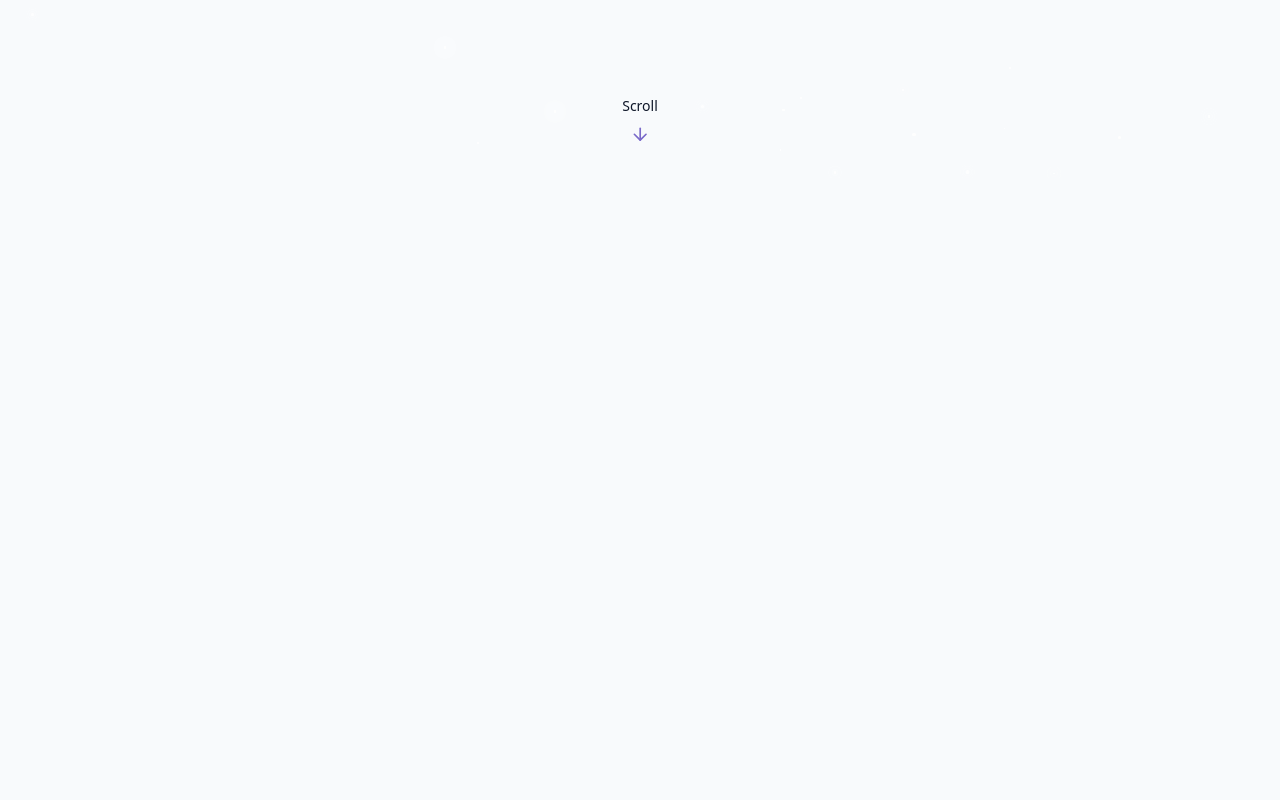
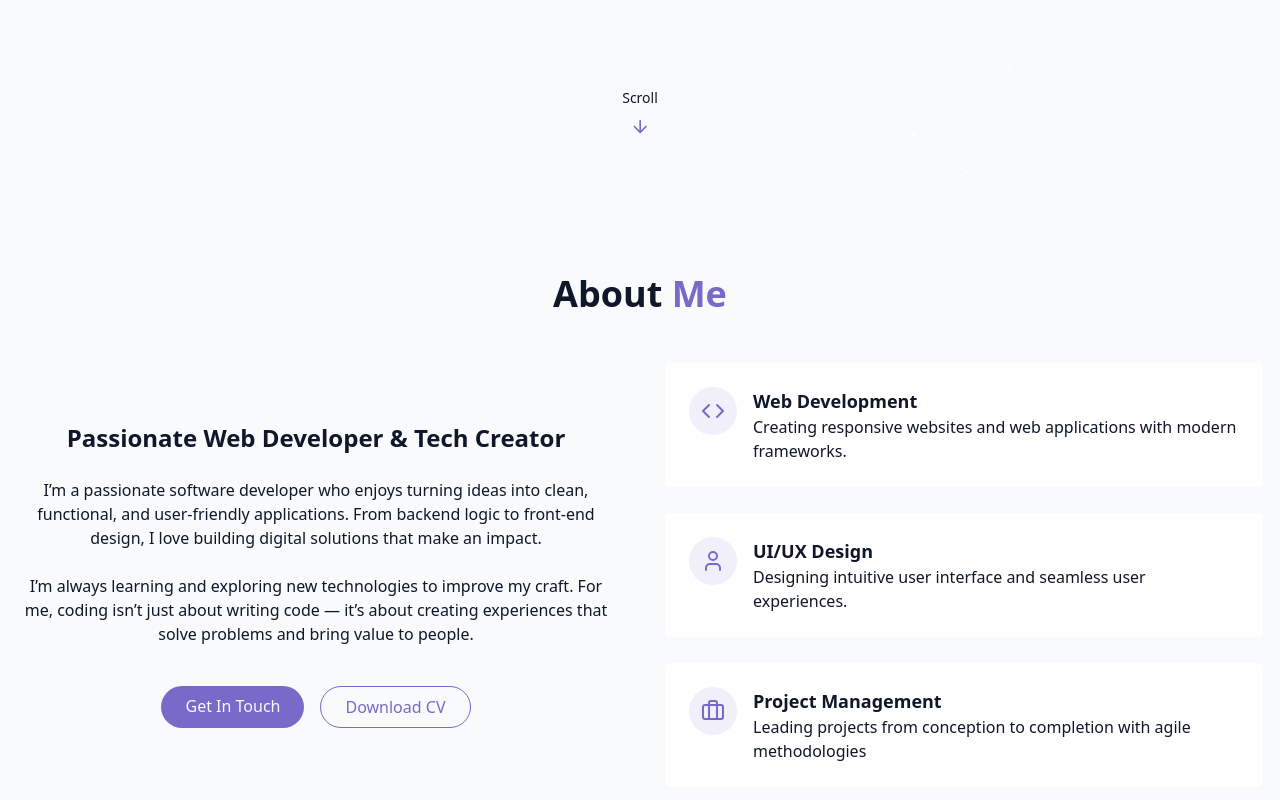
Before and after one commit to 10thPrince/new-react-portifolio, a React (Vite) app in the folder frontend/: page / in a window 1280 px wide. Shown: the part 622-1422 px from the top of the page. Before the commit the page ends 800 px from the top, so only its background shows below. Built offline with nearby package versions, Linux system fonts and the light colour scheme.

Commit message:
Finished About section

```diff
--- /dev/null
+++ b/frontend/src/components/About.jsx
@@ -0,0 +1,99 @@
+import cv from "../assets/Prince_CV.pdf";
+import { Briefcase, Code, User } from "lucide-react";
+
+const About = () => {
+  return (
+    <section id="about" className="py-24 px-4 relative">
+      {" "}
+      <div className="container mx-auto max-w-5xl">
+        <h2 className="text-3xl md:text-4xl font-bold mb-12 text-center">
+          About
+          <span className="text-primary"> Me</span>
+        </h2>
+      </div>
+      {/* grid div */}
+      <div className="grid grid-cols-1 md:grid-cols-2 gap-12 items-center">
+        {/* passionate wed-dev */}
+        <div className="space-y-6">
+          <h3 className="text-2xl font-semibold">
+            Passionate Web Developer & Tech Creator
+          </h3>
+          <p className="text-muted-foreground">
+            I’m a passionate software developer who enjoys turning ideas into
+            clean, functional, and user-friendly applications. From backend
+            logic to front-end design, I love building digital solutions that
+            make an impact.
+          </p>
+          <p className="text-muted-foreground">
+            I’m always learning and exploring new technologies to improve my
+            craft. For me, coding isn’t just about writing code — it’s about
+            creating experiences that solve problems and bring value to people.
+          </p>
+          {/* buttons */}
+          <div className="flex flex-col sm:flex-row gap-4 pt-4 justify-center">
+            <a href="contact" className="cosmic-button">
+              {" "}
+              Get In Touch
+            </a>
+            <a
+              href={cv}
+              download="Prince_Resume.pdf"
+              className="px-6 py-2 rounded-full border border-primary text-primary hover:bg-primary hover:text-foreground transition-colors duration-300"
+            >
+              {" "}
+              Download CV
+            </a>
+          </div>
+        </div>
+
+        {/* skills */}
+        <div className="grid grid-cols-1 gap-6">
+          <div className="gradient-border p-6 card-hover">
+            <div className="flex items-start gap-4">
+              <div className="p-3 rounded-full bg-primary/10">
+                <Code className="text-primary h-6 w-6" />
+              </div>
+              <div className="text-left">
+                <h4 className="font-semibold text-lg">Web Development</h4>
+                <p className="text-muted-foreground">
+                  Creating responsive websites and web applications with modern
+                  frameworks.
+                </p>
+              </div>
+            </div>
+          </div>
+          <div className="gradient-border p-6 card-hover">
+            <div className="flex items-start gap-4">
+              <div className="p-3 rounded-full bg-primary/10">
+                <User className="text-primary h-6 w-6" />
+              </div>
+              <div className="text-left">
+                <h4 className="font-semibold text-lg">UI/UX Design</h4>
+                <p className="text-muted-foreground">
+                  Designing intuitive user interface and
+                  seamless user experiences.
+                </p>
+              </div>
+            </div>
+          </div>
+          <div className="gradient-border p-6 card-hover">
+            <div className="flex items-start gap-4">
+              <div className="p-3 rounded-full bg-primary/10">
+                <Briefcase className="text-primary h-6 w-6" />
+              </div>
+              <div className="text-left">
+                <h4 className="font-semibold text-lg">Project Management</h4>
+                <p className="text-muted-foreground">
+                  Leading projects from conception to completion
+                  with agile methodologies
+                </p>
+              </div>
+            </div>
+          </div>
+        </div>
+      </div>
+    </section>
+  );
+};
+
+export default About;
--- a/frontend/src/pages/Home.jsx
+++ b/frontend/src/pages/Home.jsx
@@ -3,6 +3,7 @@ import ThemeToggle from '../components/ThemeToggle'
 import StarBackground from '../components/StarBackground'
 import Navbar from '../components/Navbar'
 import HeroSection from '../components/HeroSection'
+import About from '../components/About'
 
 const Home = () => {
   return (
@@ -16,6 +17,7 @@ const Home = () => {
         {/* Main content */}
           <main>
             <HeroSection />
+            <About />
           </main>
         {/* Footer */}
     </div>
```
Also changed, not shown: 1 other file (tests, documents, lock files or other folders).
